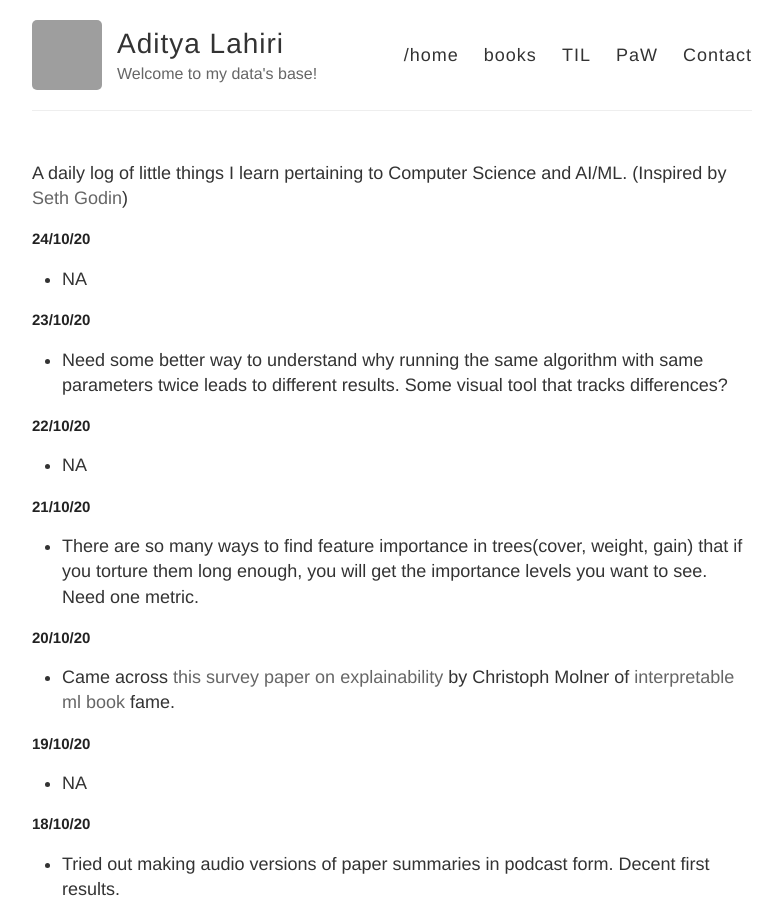
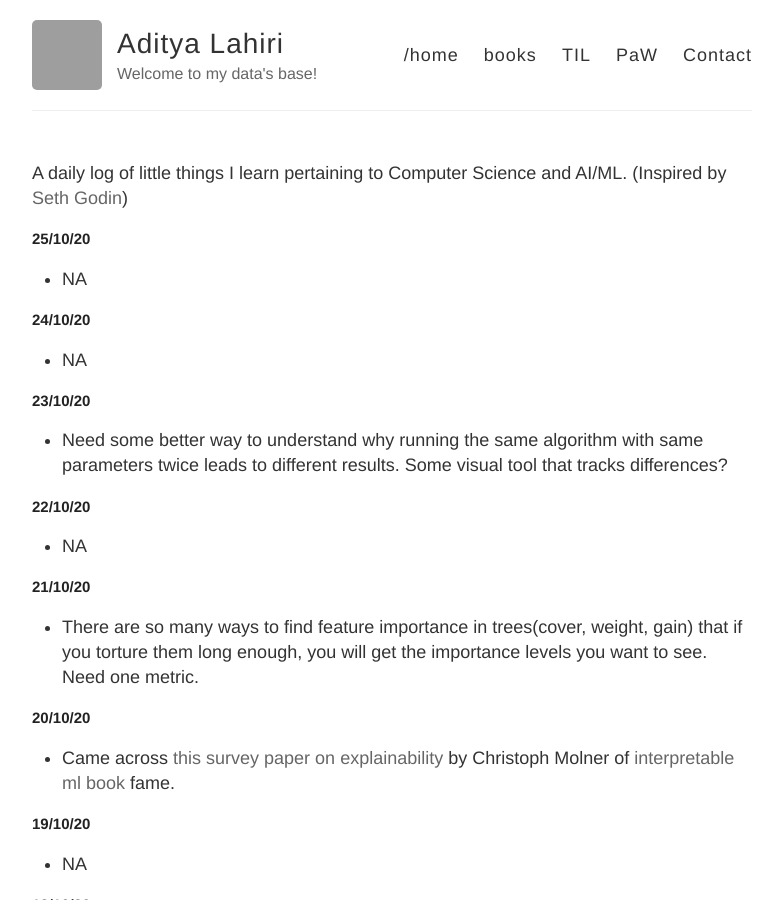
Before and after one commit to adityalahiri/adityalahiri.github.io, a Jekyll site: the page built from TIL.md, in a window 1280 px wide and 900 px high. Shown: the whole window, without its empty margins (248-1030 px from the left). Built offline with Jekyll 4.4.1, drawn with Linux system fonts in a browser that asks for light colours; our own code applies the rules of GitHub Pages for plain Markdown files; grey boxes are pictures that could not be loaded.

Commit message:
Update for 25/10

```diff
--- a/TIL.md
+++ b/TIL.md
@@ -1,5 +1,9 @@
 A daily log of little things I learn pertaining to Computer Science and AI/ML.
 (Inspired by [Seth Godin](https://seths.blog/))
+
+## 25/10/20
+
+* NA
 
 ## 24/10/20
 
```
